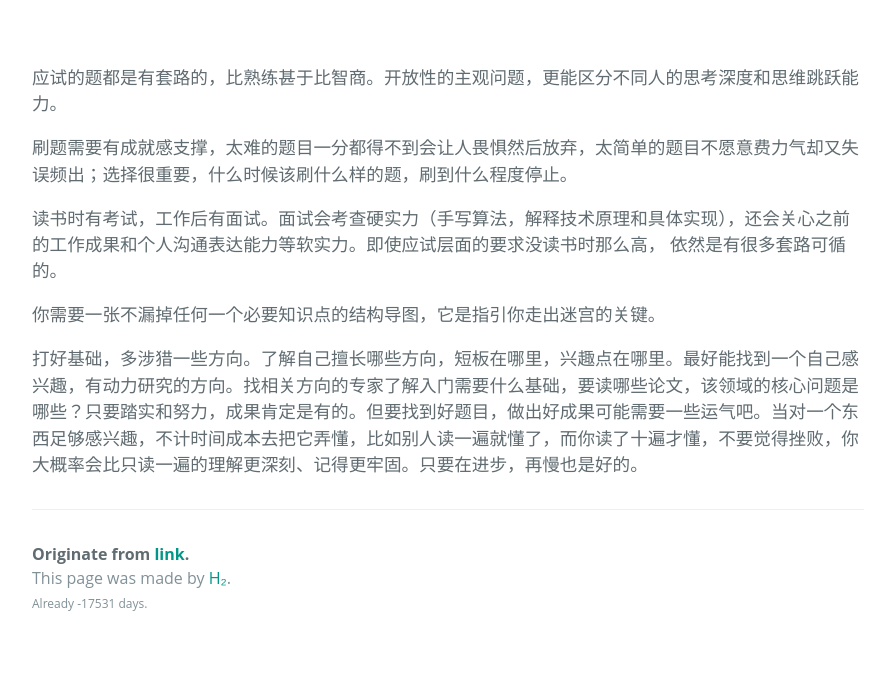
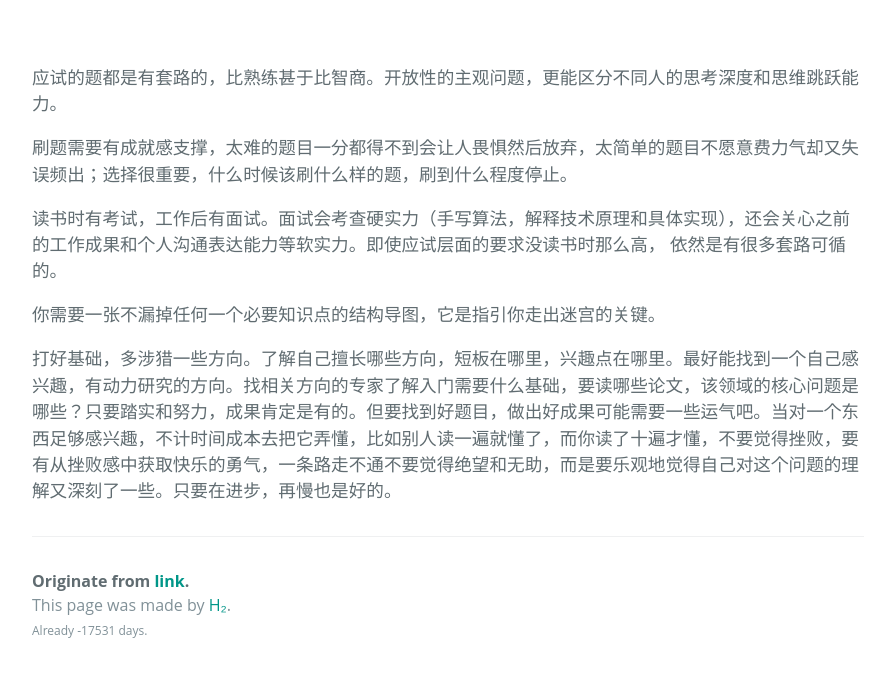
Before and after one commit to ZebulonFeng/ZebulonFeng.github.io, a Jekyll site: the page built from _posts/2020-07-15-解题套路.md, in a window 1280 px wide and 1043 px high, cut to the strip 354-1031 px from the top of the window. Shown: the whole strip, without its empty margins (192-1082 px from the left). Built offline with Jekyll 4.4.1, drawn with Linux system fonts in a browser that asks for light colours; some web fonts are replaced; our own code applies the rules of GitHub Pages for plain Markdown files.

Commit message:
Update 2020-07-15-解题套路.md

```diff
--- a/_posts/2020-07-15-解题套路.md
+++ b/_posts/2020-07-15-解题套路.md
@@ -7,4 +7,4 @@
 
 你需要一张不漏掉任何一个必要知识点的结构导图，它是指引你走出迷宫的关键。
 
-打好基础，多涉猎一些方向。了解自己擅长哪些方向，短板在哪里，兴趣点在哪里。最好能找到一个自己感兴趣，有动力研究的方向。找相关方向的专家了解入门需要什么基础，要读哪些论文，该领域的核心问题是哪些？只要踏实和努力，成果肯定是有的。但要找到好题目，做出好成果可能需要一些运气吧。当对一个东西足够感兴趣，不计时间成本去把它弄懂，比如别人读一遍就懂了，而你读了十遍才懂，不要觉得挫败，你大概率会比只读一遍的理解更深刻、记得更牢固。只要在进步，再慢也是好的。
+打好基础，多涉猎一些方向。了解自己擅长哪些方向，短板在哪里，兴趣点在哪里。最好能找到一个自己感兴趣，有动力研究的方向。找相关方向的专家了解入门需要什么基础，要读哪些论文，该领域的核心问题是哪些？只要踏实和努力，成果肯定是有的。但要找到好题目，做出好成果可能需要一些运气吧。当对一个东西足够感兴趣，不计时间成本去把它弄懂，比如别人读一遍就懂了，而你读了十遍才懂，不要觉得挫败，要有从挫败感中获取快乐的勇气，一条路走不通不要觉得绝望和无助，而是要乐观地觉得自己对这个问题的理解又深刻了一些。只要在进步，再慢也是好的。
```
